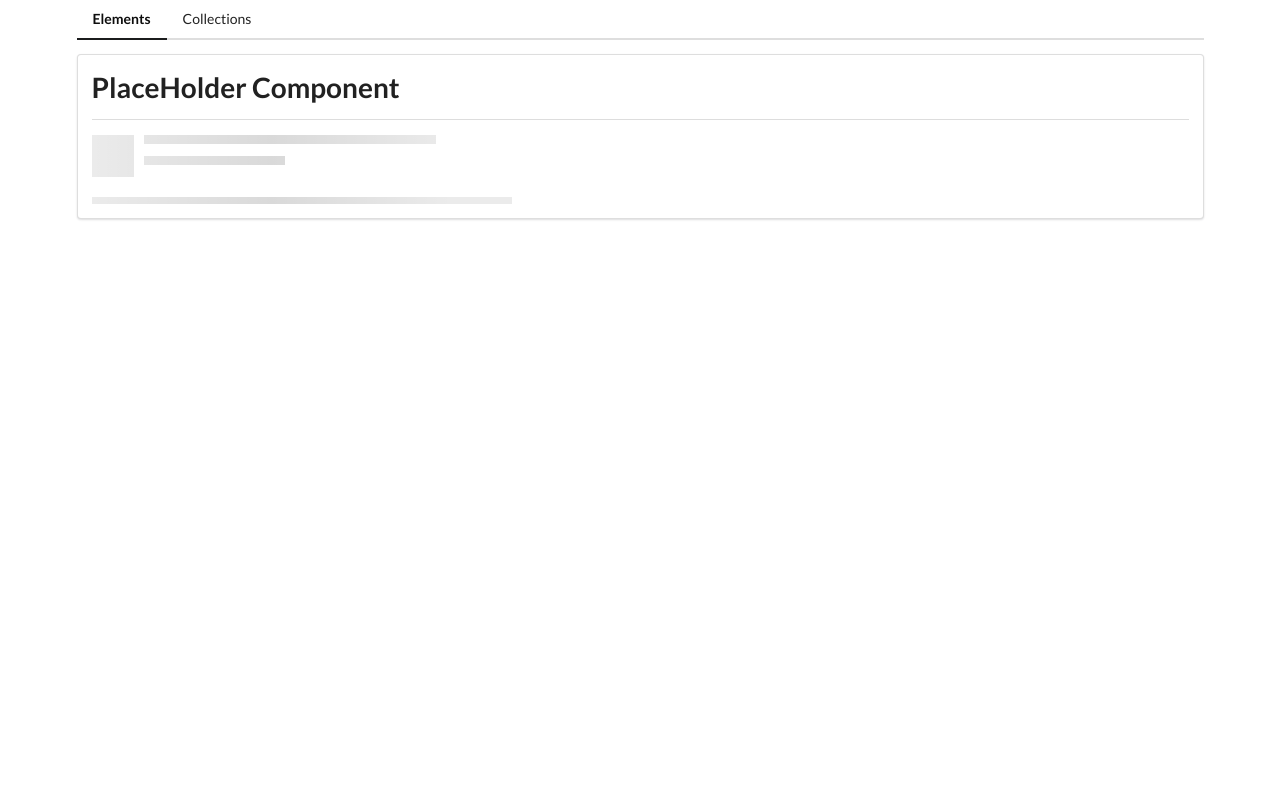
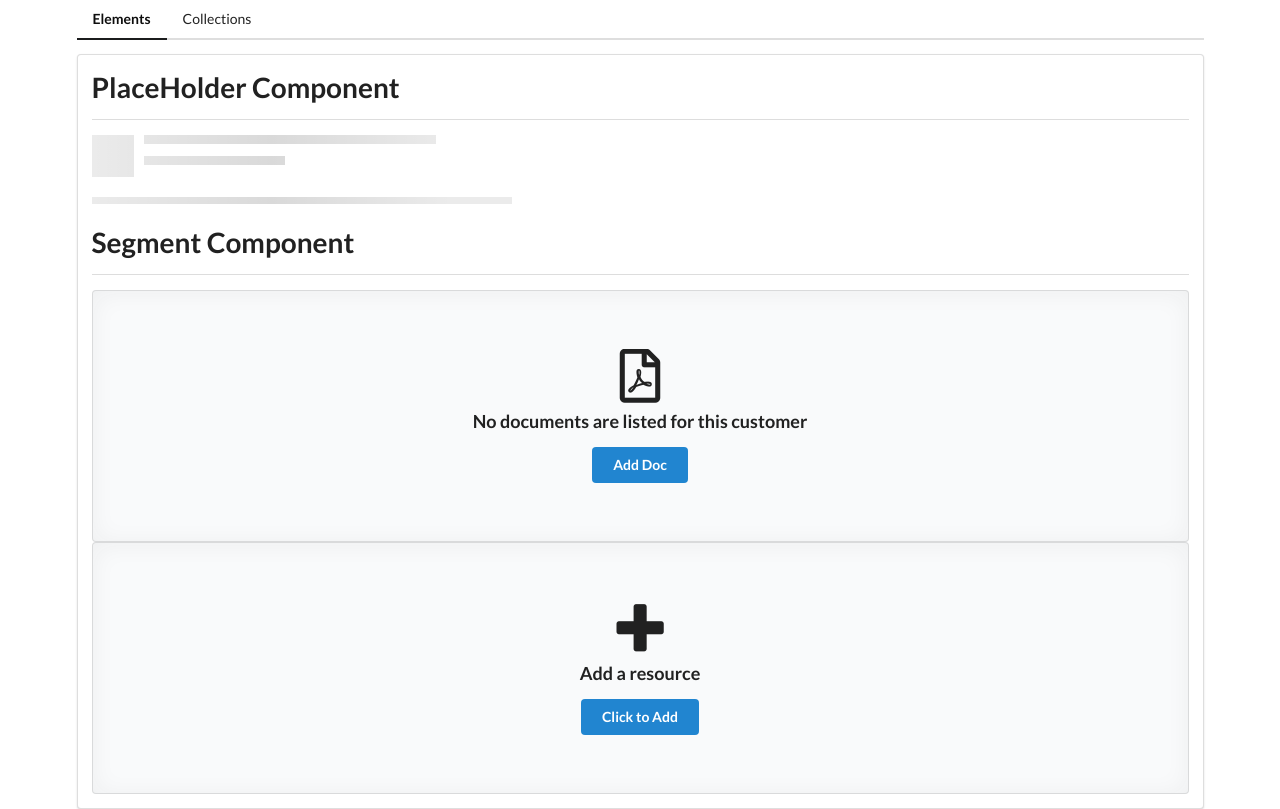
Before and after one commit to hawad416/angularmodulepractice, an Angular app: page /elements in a window 1280 px wide. Built offline with nearby package versions, Linux system fonts and the light colour scheme.

Commit message:
created segment component

```diff
--- a/src/app/elements/elements-home/elements-home.component.html
+++ b/src/app/elements/elements-home/elements-home.component.html
@@ -1,2 +1,22 @@
 <app-divider> PlaceHolder Component</app-divider>
 <app-placeholder [header]="true" [lines]="1"></app-placeholder>
+<br />
+
+<app-divider>Segment Component</app-divider>
+
+<app-segment>
+  <header>
+    <i class="pdf file outline icon"></i>
+    No documents are listed for this customer
+  </header>
+  <button class="ui primary button">Add Doc</button>
+</app-segment>
+
+<app-segment>
+  <header>
+    <i class="add icon"></i>
+    Add a resource
+  </header>
+
+  <button class="ui primary button">Click to Add</button>
+</app-segment>
--- a/src/app/elements/elements.module.ts
+++ b/src/app/elements/elements.module.ts
@@ -6,9 +6,10 @@
 import { ElementsHomeComponent } from './elements-home/elements-home.component';
 import { PlaceholderComponent } from './placeholder/placeholder.component';
 import { TimesDirective } from './times.directive';
+import { SegmentComponent } from './segment/segment.component';
 
 @NgModule({
-  declarations: [ElementsHomeComponent, PlaceholderComponent, TimesDirective],
+  declarations: [ElementsHomeComponent, PlaceholderComponent, TimesDirective, SegmentComponent],
   imports: [CommonModule, ElementsRoutingModule, SharedModule],
   exports: [],
 })
--- /dev/null
+++ b/src/app/elements/segment/segment.component.css
@@ -0,0 +1,3 @@
+div.ui.icon.header:empty {
+  display: none;
+}
--- /dev/null
+++ b/src/app/elements/segment/segment.component.html
@@ -0,0 +1,6 @@
+<div class="ui placeholder segment">
+  <div class="ui icon header">
+    <ng-content select="header"></ng-content>
+  </div>
+  <ng-content></ng-content>
+</div>
--- /dev/null
+++ b/src/app/elements/segment/segment.component.ts
@@ -0,0 +1,15 @@
+import { Component, OnInit } from '@angular/core';
+
+@Component({
+  selector: 'app-segment',
+  templateUrl: './segment.component.html',
+  styleUrls: ['./segment.component.css']
+})
+export class SegmentComponent implements OnInit {
+
+  constructor() { }
+
+  ngOnInit(): void {
+  }
+
+}
```
Also changed, not shown: 1 other file (tests, documents, lock files or other folders).
